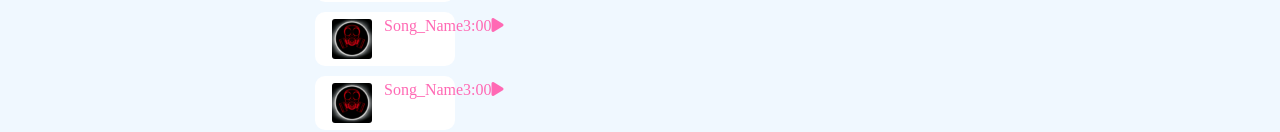
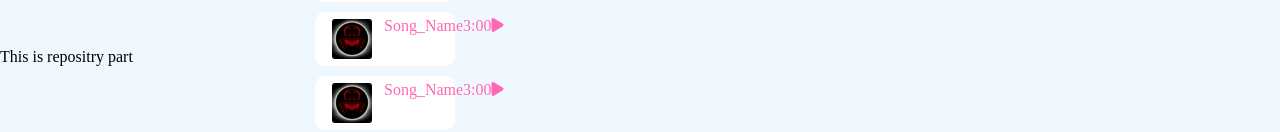
Before and after one commit to Hitesh4278/webster_melomaniac, a plain HTML site: page muxion.html in a window 1280 px wide. Shown: the part 820-952 px from the top of the page. Drawn offline with Linux system fonts and the light colour scheme.

Commit message:
checking

```diff
--- a/muxion.html
+++ b/muxion.html
@@ -133,6 +133,14 @@
     </div>
 
 
+
+
+    <div>
+        <p>
+        This is repositry part
+
+        </p>
+    </div>
 </body>
 
 <script src="https://kit.fontawesome.com/d4cef72c4f.js" crossorigin="anonymous"></script>
```
